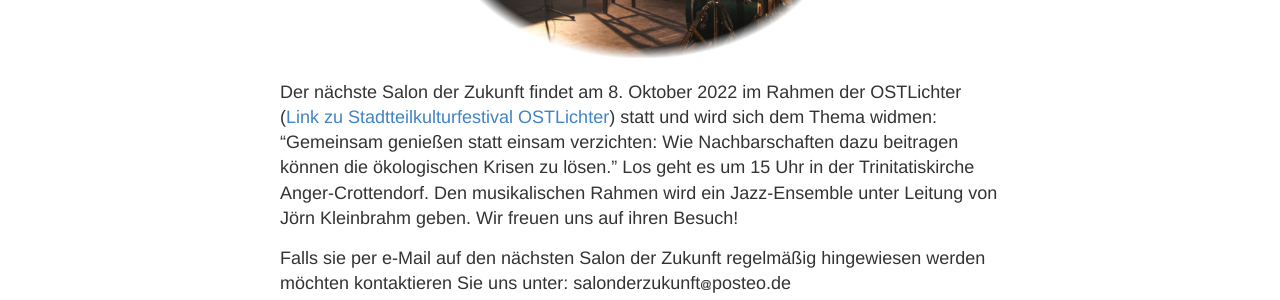
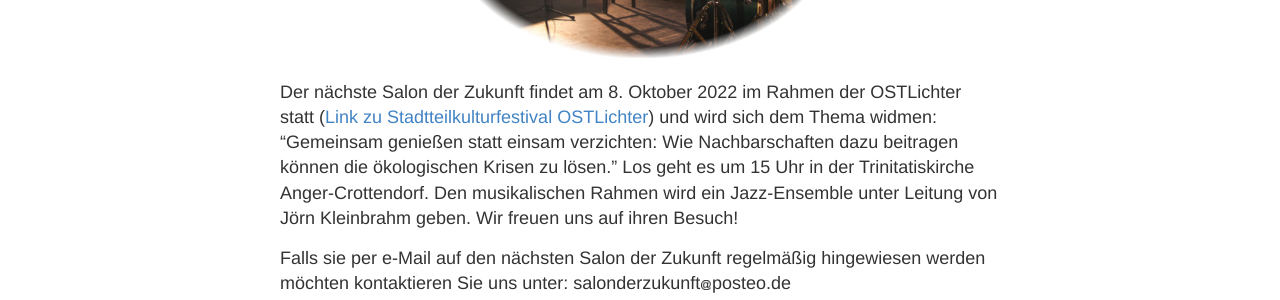
Before and after one commit to s4f-leipzig/s4f-leipzig.github.io, a Jekyll site: the page built from salon.md, in a window 1280 px wide. Shown: the part 1056-1356 px from the top of the page. Built offline with Jekyll 4.4.1, drawn with Linux system fonts in a browser that asks for light colours.

```diff
--- a/salon.md
+++ b/salon.md
@@ -23,7 +23,7 @@ Mit dem Salon der Zukunft möchten die Scientists for Future Leipzig zusammen mi
 </p>
 
 
-Der nächste Salon der Zukunft findet am 8. Oktober 2022 im Rahmen der OSTLichter (<a href="https://www.ostlichter-leipzig.de/">Link zu Stadtteilkulturfestival OSTLichter</a>) statt und wird sich dem Thema widmen: "Gemeinsam genießen statt einsam verzichten: Wie Nachbarschaften dazu beitragen können die ökologischen Krisen zu lösen." Los geht es um 15 Uhr in der Trinitatiskirche Anger-Crottendorf. Den musikalischen Rahmen wird ein Jazz-Ensemble unter Leitung von Jörn Kleinbrahm geben. Wir freuen uns auf ihren Besuch!
+Der nächste Salon der Zukunft findet am 8. Oktober 2022 im Rahmen der OSTLichter statt (<a href="https://www.ostlichter-leipzig.de/">Link zu Stadtteilkulturfestival OSTLichter</a>) und wird sich dem Thema widmen: "Gemeinsam genießen statt einsam verzichten: Wie Nachbarschaften dazu beitragen können die ökologischen Krisen zu lösen." Los geht es um 15 Uhr in der Trinitatiskirche Anger-Crottendorf. Den musikalischen Rahmen wird ein Jazz-Ensemble unter Leitung von Jörn Kleinbrahm geben. Wir freuen uns auf ihren Besuch!
 
 Falls sie per e-Mail auf den nächsten Salon der Zukunft regelmäßig hingewiesen werden möchten kontaktieren Sie uns unter: s&#x61;lo&#110;d&#101;rzuku&#110;ft<img src="/images/symbol-add.png" height="10px" alt="&#x40;" style="margin:0px +1px -1px +1px;border-style:none;">post&#101;o.d&#101;
 
```
